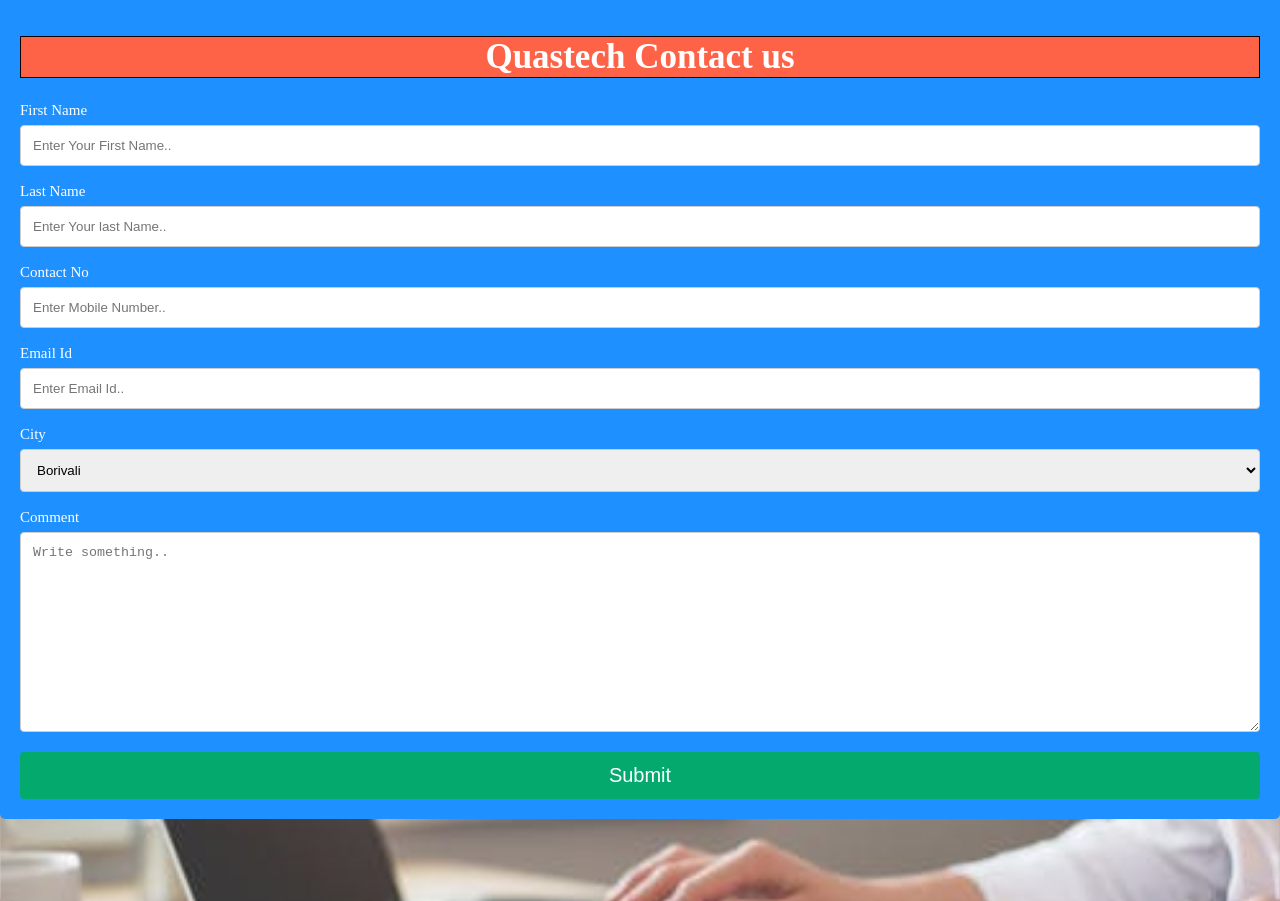
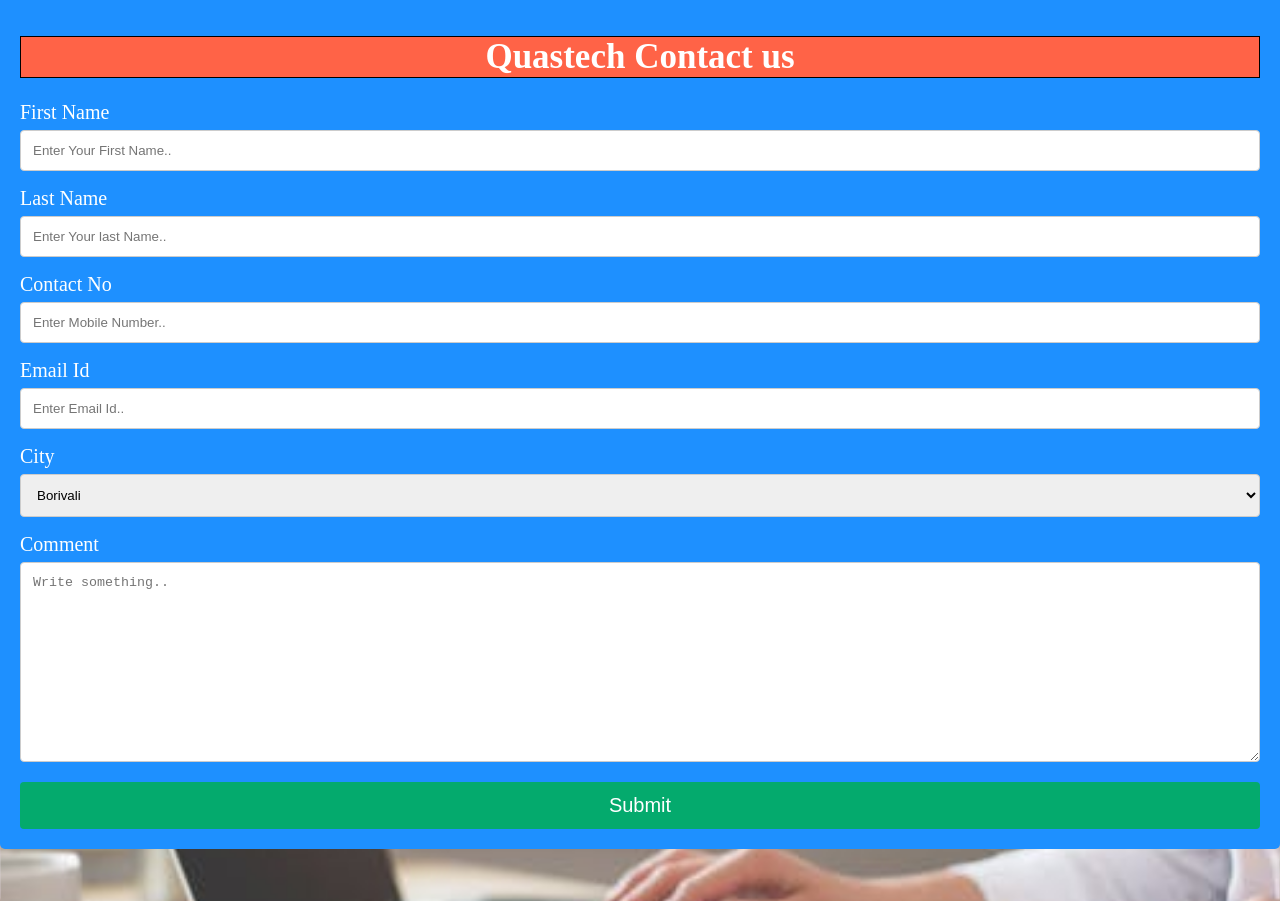
Before and after one commit to Kartikchopade/Demo, a plain HTML site: page main.html in a window 1280 px wide. Shown: the part 2068-2969 px from the top of the page. Drawn offline with Linux system fonts and the light colour scheme.

Commit message:
Update main.html

```diff
--- a/main.html
+++ b/main.html
@@ -382,17 +382,17 @@
 	<h1 style="color:#fff;text-align:center;font-size:35px;border:1px solid black;background-color:tomato">Quastech Contact us</h1>
 
 		  <form id="myform" method="post">
-			<label style="color:#fff; font-size:15px;">First Name</label>
+			<label style="color:#fff;font-size:20px;">First Name</label>
 			<input type="text" name="firstname" placeholder="Enter Your First Name.." required>
 
-			<label style="color:#fff;  font-size:15px;">Last Name</label>
+			<label style="color:#fff;font-size:20px;">Last Name</label>
 			<input type="text" name="lastname" placeholder="Enter Your last Name.." required>
-			<label style="color:#fff;  font-size:15px;">Contact No</label>
+			<label style="color:#fff;font-size:20px;">Contact No</label>
 			<input type="number" name="phoneno" placeholder="Enter Mobile Number.." required>
-			<label style="color:#fff;  font-size:15px;">Email Id</label>
+			<label style="color:#fff;font-size:20px;">Email Id</label>
 			<input type="email" name="email" placeholder="Enter Email Id.." required>
 
-			<label style="color:#fff;  font-size:15px;">City</label>
+			<label style="color:#fff;font-size:20px;">City</label>
 			<select name="city">
 			  <option value="borivali">Borivali</option>
 			  <option value="thane">Thane</option>
@@ -400,7 +400,7 @@
 			</select>
 
 
-			<label style="color:#fff;  font-size:15px;">Comment</label>
+			<label style="color:#fff;font-size:20px;">Comment</label>
 			<textarea name="comment" placeholder="Write something.." style="height:200px" required></textarea>
 
 			<input type="submit" value="Submit" onclick="return contact()">
```
